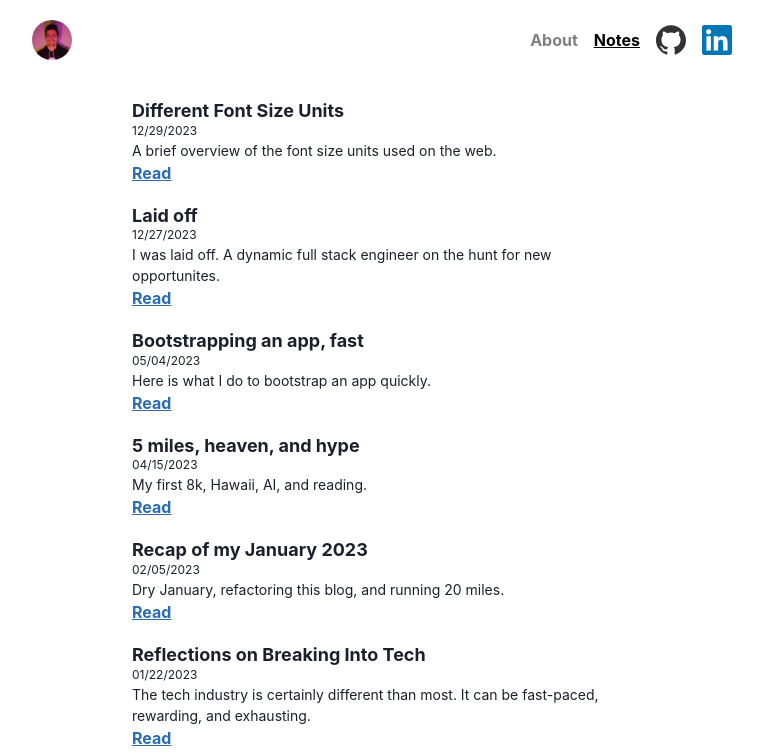
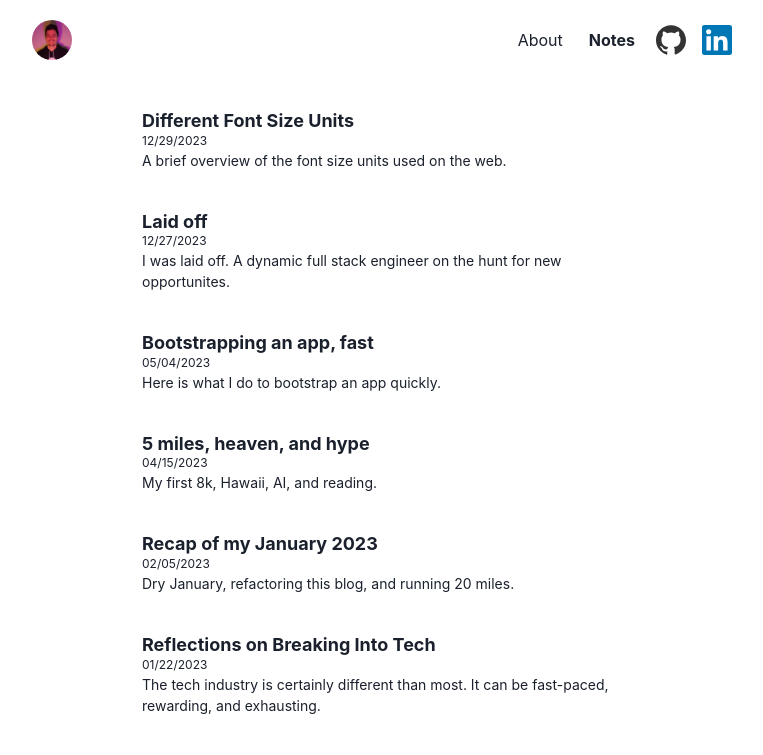
Before and after one commit to sammydowds/next-blog, a Next.js app: page /notes in a window 1280 px wide. Shown: the top 755 px of the page, without its empty margins (258-1021 px from the left). Built offline with nearby package versions, Linux system fonts and the light colour scheme.

Commit message:
feat: new github like link button

```diff
--- /dev/null
+++ b/components/GithubLinkButton.tsx
@@ -0,0 +1,38 @@
+import { Box, BoxProps, Flex } from "@chakra-ui/react"
+import Link from "next/link"
+import { useRouter } from "next/router"
+import { CSSProperties, ReactNode } from "react"
+
+const selectedStyles: CSSProperties = {
+  fontWeight: "bold",
+}
+
+interface GithubLinkButtonProps extends BoxProps {
+  href: string
+  children: ReactNode
+  forceSelected?: boolean
+}
+export const GithubLinkButton = ({ href, children, forceSelected, ...props }: GithubLinkButtonProps) => {
+  const router = useRouter()
+  const isAt = router.asPath === href
+  const selected = isAt || forceSelected
+  return (
+    <Link
+      href={href}
+      style={
+        selected ? selectedStyles : undefined
+      }
+    >
+      <Box
+        borderRadius="2px"
+        px="5px"
+        py="2px"
+        _hover={{ backgroundColor: 'rgba(220, 220, 220, 0.5)' }}
+        fontSize="16px"
+        {...props}
+      >
+        {children}
+      </Box>
+    </Link>
+  )
+}
--- a/components/Header/Header.tsx
+++ b/components/Header/Header.tsx
@@ -1,9 +1,9 @@
 import { Box, HStack } from '@chakra-ui/react'
 import NextImage from 'next/image'
 import { useRouter } from 'next/router'
-import { MenuLink } from '../MenuLink'
 import { SiGithub, SiLinkedin } from "react-icons/si";
 import Link from 'next/link';
+import { GithubLinkButton } from '../GithubLinkButton';
 
 export const Header = () => {
 	const router = useRouter()
@@ -24,13 +24,13 @@ export const Header = () => {
 				<Box display="flex" gap="4" alignItems="center">
 					{!isViewingNote ? (
 						<>
-							<MenuLink to="/" >About</MenuLink>
-							<MenuLink to="/notes">Notes</MenuLink>
+							<GithubLinkButton href="/">About</GithubLinkButton>
+							<GithubLinkButton href="/notes">Notes</GithubLinkButton>
 						</>) : (
-						<MenuLink to="/notes" forceSelected>
+						<GithubLinkButton href="/notes" forceSelected>
 							&larr;
 							All notes
-						</MenuLink>
+						</GithubLinkButton>
 					)}
 					<Link href="https://github.com/sammydowds">
 						<SiGithub color="#333" style={{ height: "30px", width: "30px" }} />
--- a/components/MenuLink/MenuLink.tsx
+++ /dev/null
@@ -1,33 +0,0 @@
-import { useRouter } from "next/router"
-import { ReactNode } from "react"
-import { Link } from "../Link"
-
-const SELECTED_STYLE = {
-  color: "black",
-  fontWeight: "bold",
-  textDecoration: "underline"
-} as const
-
-const UNSELECTED_STYLE = {
-  color: "gray",
-  fontWeight: "bold",
-  textDecoration: undefined
-} as const
-
-interface MenuLinkProps {
-  children: ReactNode | string
-  to: string
-  forceSelected?: boolean
-}
-export const MenuLink = ({ to, children, forceSelected }: MenuLinkProps) => {
-  const router = useRouter()
-  const isAt = router.asPath === to
-  return (
-    <Link
-      href={to}
-      style={isAt || forceSelected ? SELECTED_STYLE : UNSELECTED_STYLE}
-    >
-      {children}
-    </Link>
-  )
-}
--- a/components/MenuLink/index.ts
+++ /dev/null
@@ -1 +0,0 @@
-export * from "./MenuLink"
--- a/pages/notes.tsx
+++ b/pages/notes.tsx
@@ -6,6 +6,7 @@ import Link from 'next/link'
 import { getSortedNotesMetaData } from '../lib/posts'
 import { useNextLinkStyle } from '@/components/Link/hooks/useNextLinkStyle'
 import { Header } from '@/components/Header'
+import { GithubLinkButton } from '@/components/GithubLinkButton'
 
 interface NotesParams {
 	notes: NoteFrontMatter[]
@@ -29,14 +30,13 @@ export default function Notes({ notes }: NotesParams) {
 							notes.map((note) => {
 								return (
 									<Box key={note.id} w="100%">
-										<Box>
-											<Heading as="h2" fontSize="18px">{note.title}</Heading>
-											<Text fontSize="12px">{note.date}</Text>
-										</Box>
-										<Text fontSize="14px">{note.description}</Text>
-										<Box>
-											<Link style={{ ...linkStyle }} href={`/notes/${note.id}`}>Read</Link>
-										</Box>
+										<GithubLinkButton href={`/notes/${note.id}`} p="10px">
+											<Box>
+												<Heading as="h2" fontSize="18px">{note.title}</Heading>
+												<Text fontSize="12px">{note.date}</Text>
+											</Box>
+											<Text fontSize="14px">{note.description}</Text>
+										</GithubLinkButton>
 									</Box>
 								)
 							})
```
